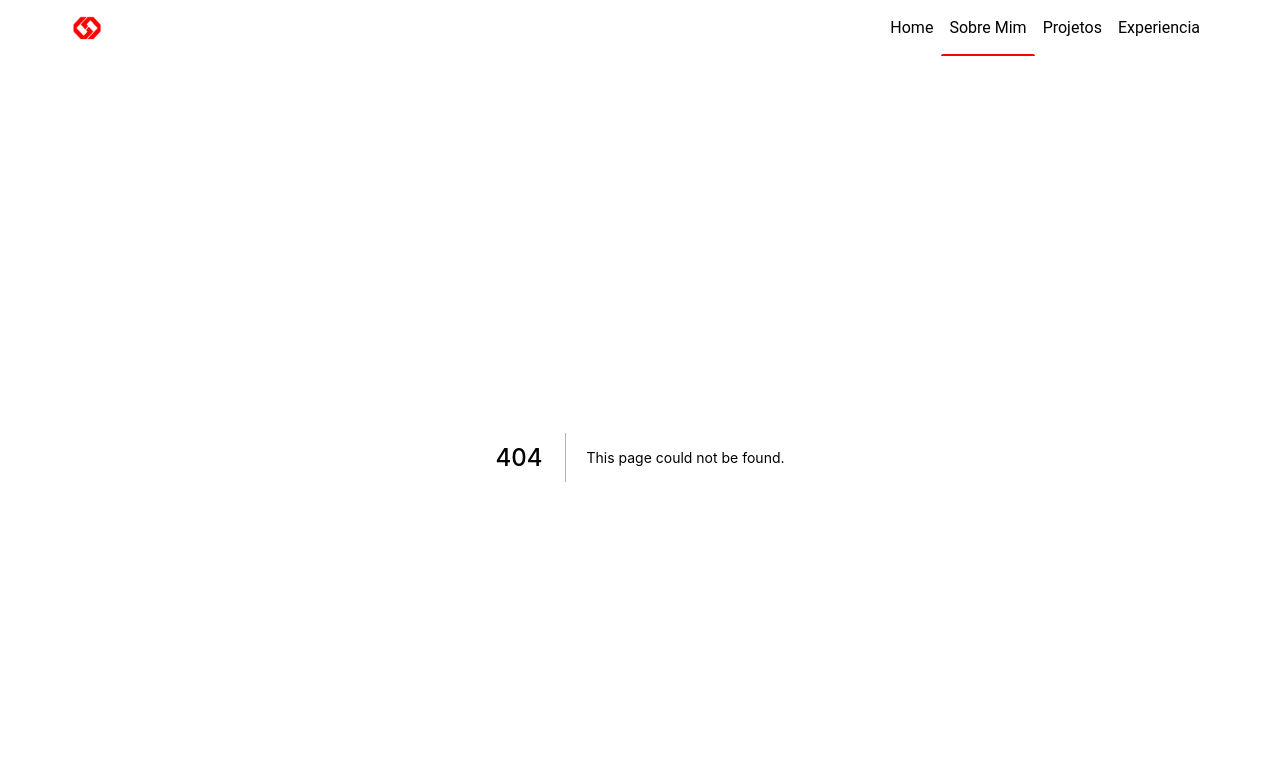
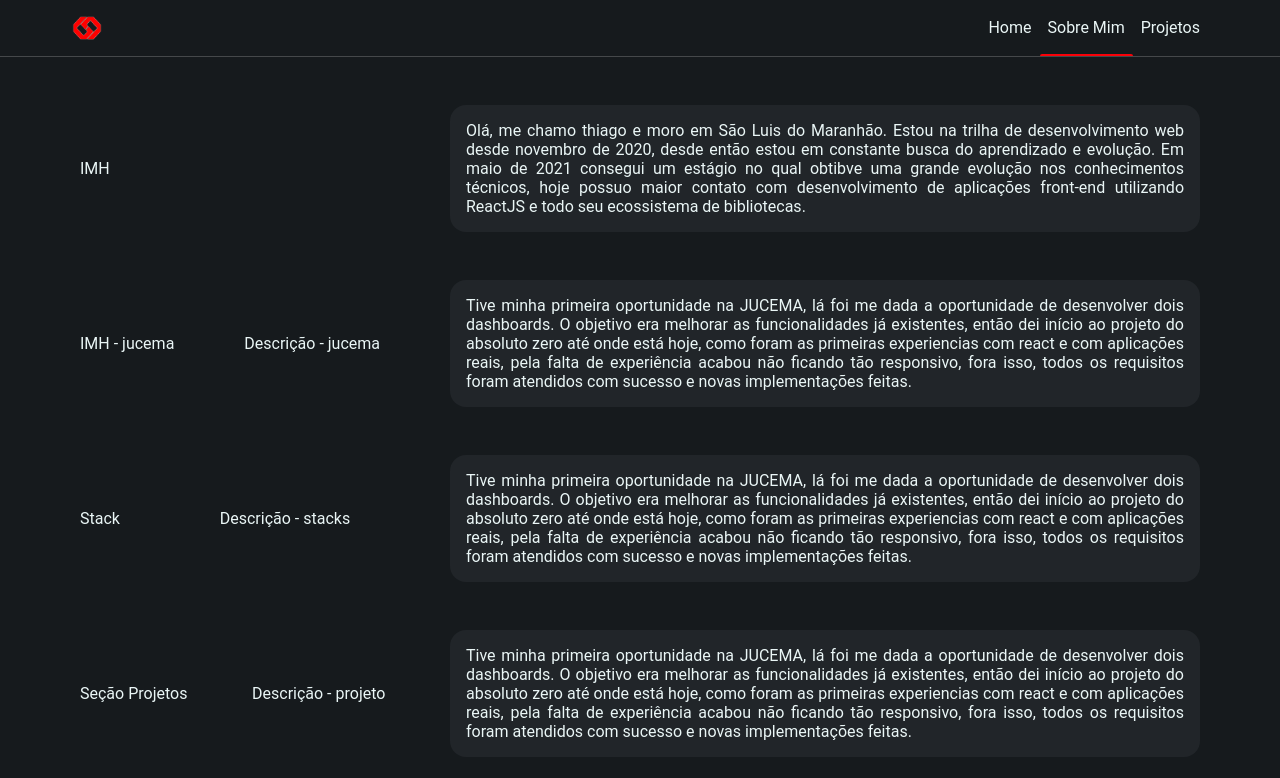
Before and after one commit to thg-nunes/portfolio, a Next.js app: page /about/me in a window 1280 px wide. Before the commit this address had no page. Shown: the top 778 px of the page. Built offline with nearby package versions, Linux system fonts and the light colour scheme; a web font is replaced by a local one.

Commit message:
marcacao das secoes

```diff
--- a/src/components/header/index.tsx
+++ b/src/components/header/index.tsx
@@ -24,11 +24,6 @@ export const Header = () => {
                 <li>Projetos</li>
               </a>
             </NavLink>
-            <NavLink href="/experiences" activeClassname="link-active" passHref>
-              <a>
-                <li>Experiencia</li>
-              </a>
-            </NavLink>
           </ul>
         </nav>
       </section>
--- /dev/null
+++ b/src/pages/about/me.tsx
@@ -0,0 +1,59 @@
+import { Container } from "./styled";
+
+export default function AboutMe() {
+  return (
+    <Container>
+      <div className="description">
+        <section>
+          IMH
+        </section>
+        <p>Olá, me chamo thiago e moro em São Luis do Maranhão. Estou na trilha de desenvolvimento web desde novembro de 2020, desde então estou em constante busca do aprendizado e evolução. Em maio de 2021 consegui um estágio no qual obtibve uma grande evolução nos conhecimentos técnicos, hoje possuo maior contato com desenvolvimento de aplicações front-end utilizando ReactJS e todo seu ecossistema de bibliotecas.</p>
+      </div>
+
+      <div className="description">
+        <section>
+          IMH - jucema
+        </section>
+            Descrição - jucema
+          <p>Tive minha primeira oportunidade na JUCEMA, lá foi me dada a oportunidade de desenvolver dois dashboards. O objetivo era melhorar as funcionalidades já existentes, então dei início ao projeto do absoluto zero até onde está hoje, como foram as primeiras experiencias com react e com aplicações reais, pela falta de experiência acabou não ficando tão responsivo, fora isso, todos os requisitos foram atendidos com sucesso e novas implementações feitas.   </p>
+
+      </div>
+
+      <div className="description">
+        <section>
+          Stack
+        </section>
+            Descrição - stacks
+        <p>Tive minha primeira   oportunidade na JUCEMA, lá foi me dada a oportunidade de desenvolver dois dashboards. O objetivo era melhorar as funcionalidades já existentes, então dei início ao projeto do absoluto zero até onde está hoje, como foram as primeiras experiencias com react e com aplicações reais, pela falta de experiência acabou não ficando tão responsivo, fora isso, todos os requisitos foram atendidos com sucesso e novas implementações feitas.</p>
+      </div>
+
+      <div className="description">
+        <section>
+          Seção Projetos
+        </section>
+            Descrição - projeto
+        <p>Tive minha primeira   oportunidade na JUCEMA, lá foi me dada a oportunidade de desenvolver dois dashboards. O objetivo era melhorar as funcionalidades já existentes, então dei início ao projeto do absoluto zero até onde está hoje, como foram as primeiras experiencias com react e com aplicações reais, pela falta de experiência acabou não ficando tão responsivo, fora isso, todos os requisitos foram atendidos com sucesso e novas implementações feitas.</p>
+      </div>
+
+      {/* <div>
+        <h2>Experiência</h2>
+        <section>
+          <div>
+            <p>Empresa:</p>
+            <p>Junta Comercial do Maranhão</p>
+          </div>
+          <div>
+            <p>Cargo:</p>
+            <p>Estagiário</p>
+          </div>
+          <div>
+            <p>Descrição:</p>
+            <p>Tive minha primeira oportunidade na JUCEMA, lá foi me dada a oportunidade de desenvolver dois dashboards. O objetivo era melhorar as funcionalidades já existentes, então dei início ao projeto do absoluto zero até onde está hoje, como foram as primeiras experiencias com react e com aplicações reais, pela falta de experiência acabou não ficando tão responsivo, fora isso, todos os requisitos foram atendidos com sucesso e novas implementações feitas.</p>
+            <a href="http://estatisticas.jucema.ma.gov.br/estatisticas/empresas-abertas">Link</a>
+          </div>
+        </section>
+
+      </div> */}
+    </Container>
+  )
+}
--- /dev/null
+++ b/src/pages/about/styled.ts
@@ -0,0 +1,25 @@
+import styled from "styled-components";
+
+export const Container = styled.div`
+  max-width: 1120px;
+  margin: 0 auto;
+  position: relative;
+
+  div p {
+    padding: 1rem;
+    border-radius: 1rem;
+    background: #212529;
+  }
+
+  .description {
+    margin-top: 3rem;
+    margin-bottom: 2rem;
+    display: flex;
+    justify-content: space-between;
+    align-items: center;
+    p {
+      max-width: 750px;
+      text-align: justify;
+    }
+  }
+`
```
